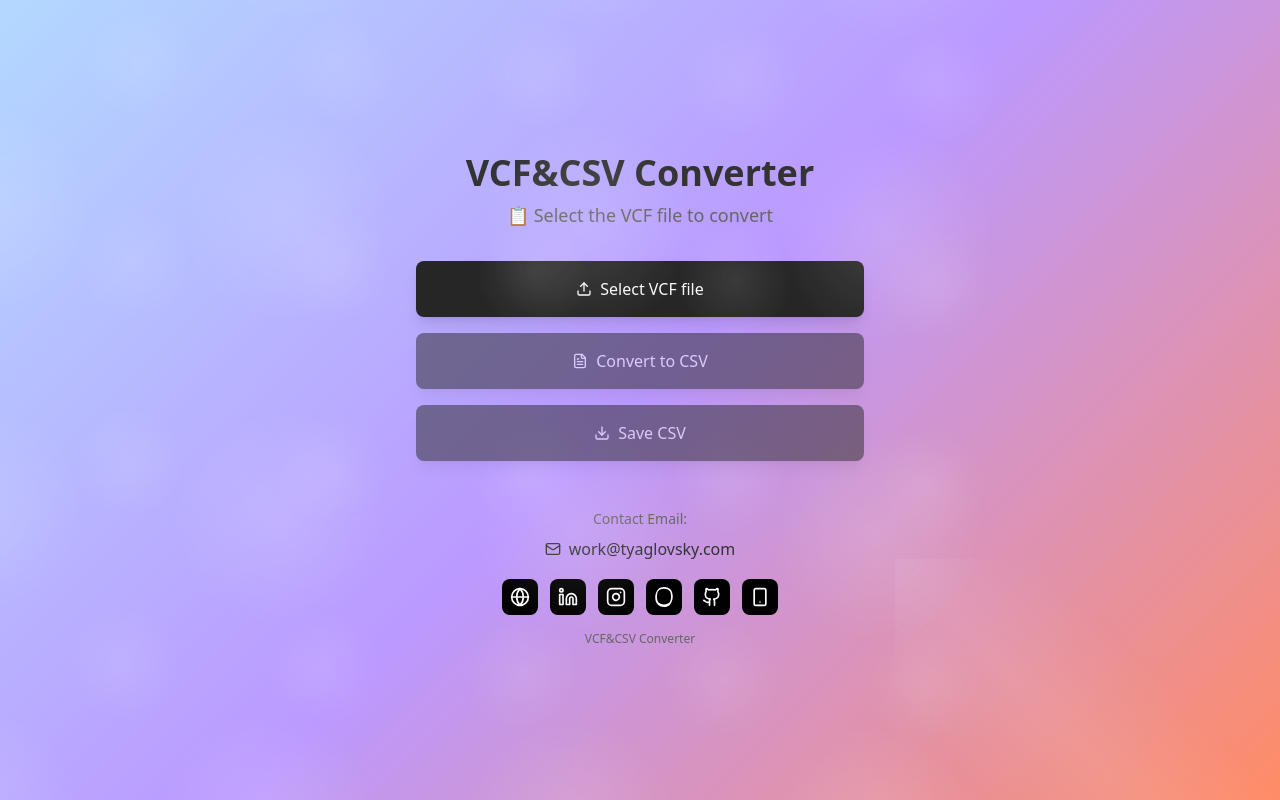
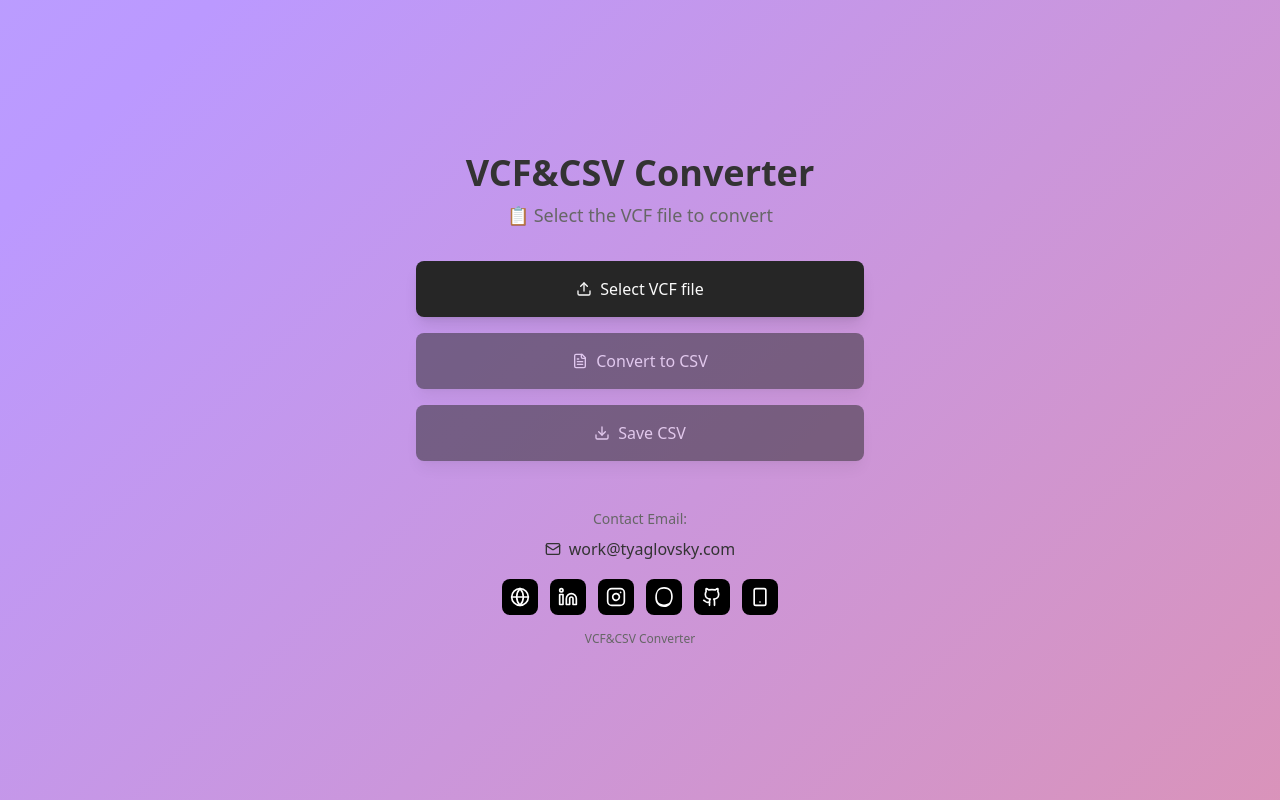
Before and after one commit to tyaglovsky/vc-convertor, a React (Vite) app: page / in a window 1280 px wide. Built offline with nearby package versions, Linux system fonts and the light colour scheme.

Commit message:
Reverted to commit 02aac74d42743c5052c2a0b28045e050490f71e5

```diff
--- a/src/components/VCFConverter.tsx
+++ b/src/components/VCFConverter.tsx
@@ -90,7 +90,7 @@ const VCFConverter = () => {
   };
 
   return (
-    <div className="min-h-screen liquid-glass flex items-center justify-center p-4">
+    <div className="min-h-screen converter-gradient flex items-center justify-center p-4">
       <div className="w-full max-w-md">
         {/* Header */}
         <div className="text-center mb-8">
--- a/src/index.css
+++ b/src/index.css
@@ -112,73 +112,21 @@ All colors MUST be HSL.
 }
 
 /* Converter specific styles */
-.liquid-glass {
-  position: relative;
+.converter-gradient {
   background: linear-gradient(135deg,
     hsl(var(--gradient-start)) 0%,
     hsl(var(--gradient-middle)) 50%,
     hsl(var(--gradient-end)) 100%);
-  overflow: hidden;
+  animation: gradient-shift 8s ease-in-out infinite;
+  background-size: 400% 400%;
 }
 
-.liquid-glass::before {
-  content: '';
-  position: absolute;
-  top: -50%;
-  left: -50%;
-  width: 200%;
-  height: 200%;
-  background: radial-gradient(circle,
-    rgba(255, 255, 255, 0.2) 0%,
-    rgba(255, 255, 255, 0.1) 25%,
-    transparent 50%),
-  radial-gradient(circle,
-    rgba(255, 255, 255, 0.15) 0%,
-    transparent 40%);
-  background-size: 300px 300px, 200px 200px;
-  animation: liquid-flow 20s ease-in-out infinite;
-}
-
-.liquid-glass::after {
-  content: '';
-  position: absolute;
-  top: 0;
-  left: 0;
-  right: 0;
-  bottom: 0;
-  background: linear-gradient(45deg,
-    transparent 30%,
-    rgba(255, 255, 255, 0.08) 50%,
-    transparent 70%);
-  background-size: 400px 400px;
-  animation: glass-shine 15s ease-in-out infinite;
-}
-
-@keyframes liquid-flow {
+@keyframes gradient-shift {
   0%, 100% {
-    transform: translate(-25%, -25%) rotate(0deg);
-    opacity: 0.8;
-  }
-  25% {
-    transform: translate(-15%, -35%) rotate(90deg);
-    opacity: 0.6;
+    background-position: 0% 50%;
   }
   50% {
-    transform: translate(-35%, -15%) rotate(180deg);
-    opacity: 0.9;
-  }
-  75% {
-    transform: translate(-20%, -30%) rotate(270deg);
-    opacity: 0.7;
-  }
-}
-
-@keyframes glass-shine {
-  0%, 100% {
-    transform: translateX(-100%) translateY(-100%);
-  }
-  50% {
-    transform: translateX(100%) translateY(100%);
+    background-position: 100% 50%;
   }
 }
 
```
